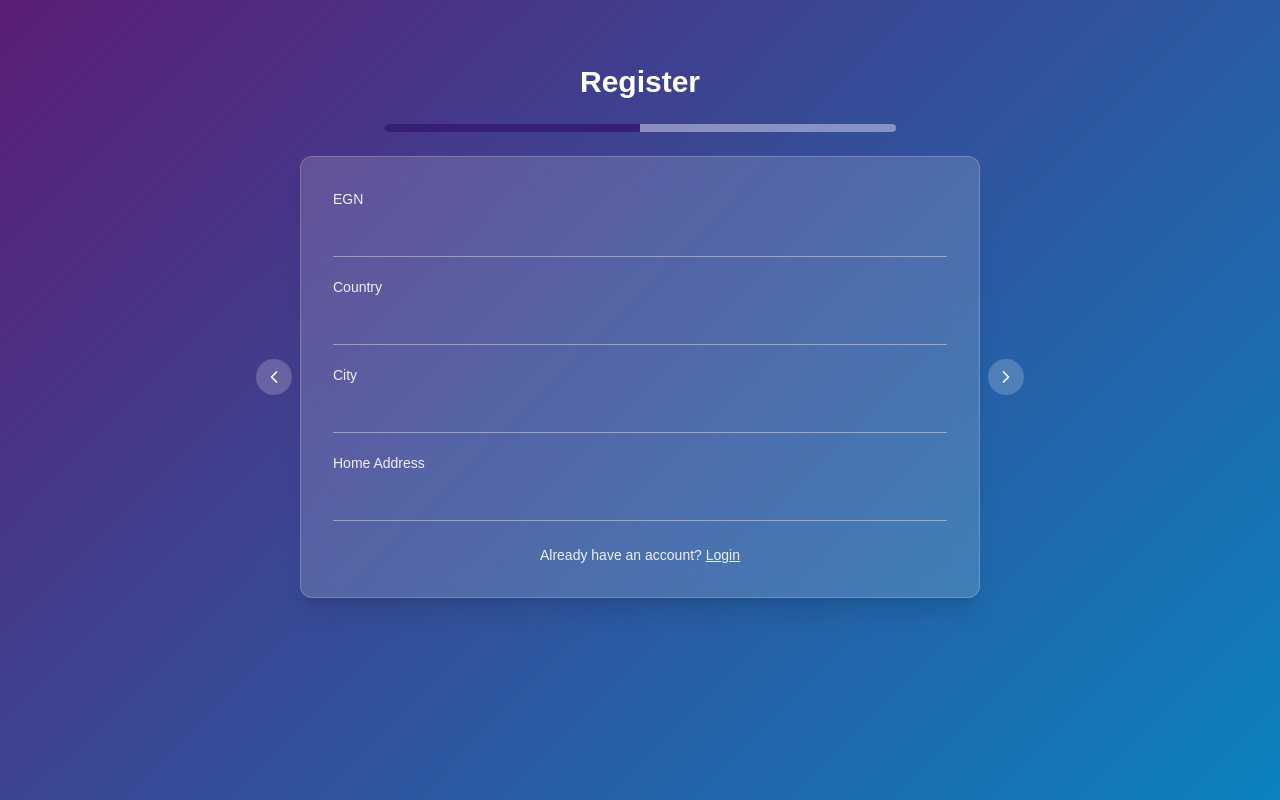
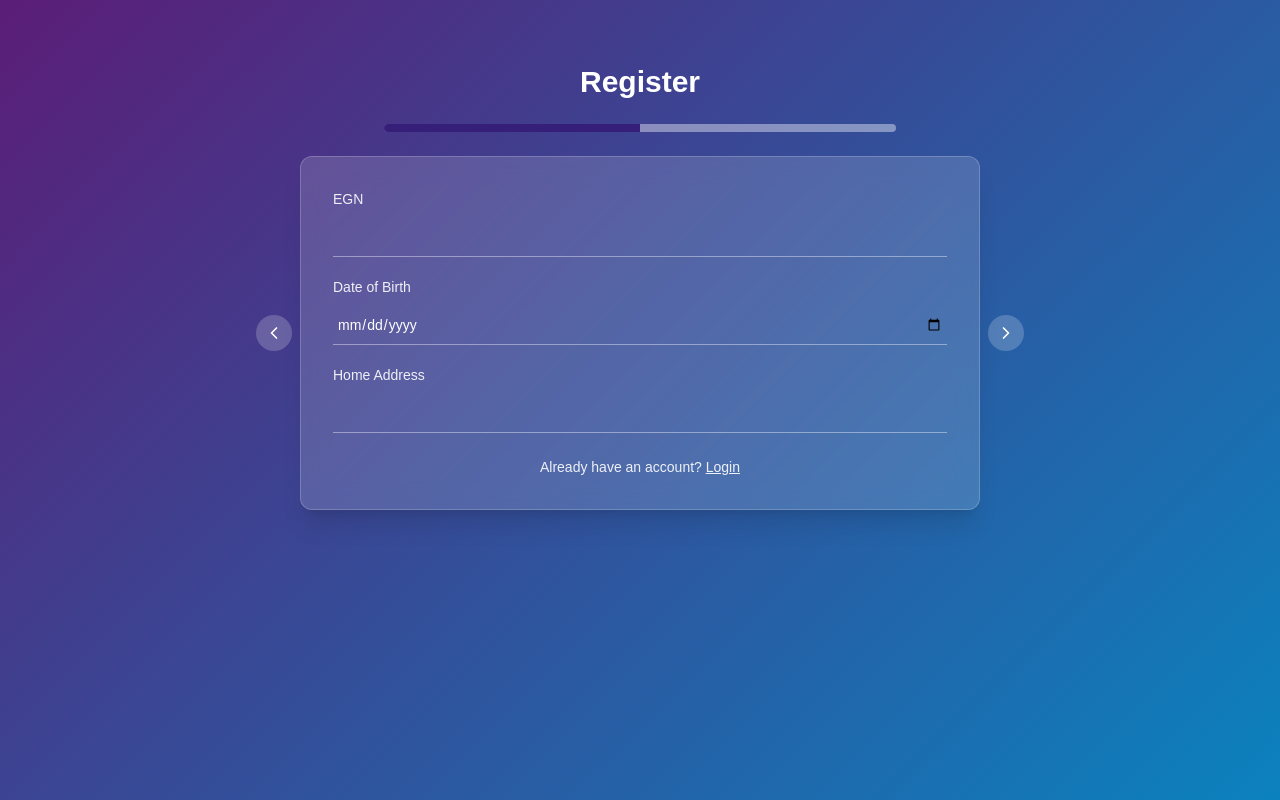
Before and after one commit to IvanAndonov1/BankManager, a React (Vite) app in the folder client/: page /register in a window 1280 px wide. Both pictures are taken after a click on the button 1006 px from the left and 333 px from the top of the page. Built offline with nearby package versions, Linux system fonts and the light colour scheme.

Commit message:
validate second step of registration

```diff
--- a/client/src/components/Auth/Register/StepTwo.jsx
+++ b/client/src/components/Auth/Register/StepTwo.jsx
@@ -1,21 +1,35 @@
-export default function StepTwo({ values = {}, onChange }) {
+export default function StepTwo({ values = {}, onChange, errors = {} }) {
 	return (
 		<div className="space-y-5">
 			<label className="block text-sm text-white/90">
 				<span className="block mb-2">EGN</span>
-				<input value={values.egn || ""} onChange={(e) => onChange?.({ egn: e.target.value })} className="w-full bg-transparent border-b border-white/40 h-10 px-1 text-white outline-none" />
+				<input
+					value={values.egn || ""}
+					onChange={(e) => onChange?.({ egn: e.target.value })}
+					className="w-full bg-transparent border-b border-white/40 h-10 px-1 text-white outline-none"
+				/>
+				{errors.egn && <p className="mt-1 text-xs text-red-200">{errors.egn}</p>}
 			</label>
+
 			<label className="block text-sm text-white/90">
-				<span className="block mb-2">Country</span>
-				<input value={values.country || ""} onChange={(e) => onChange?.({ country: e.target.value })} className="w-full bg-transparent border-b border-white/40 h-10 px-1 text-white outline-none" />
+				<span className="block mb-2">Date of Birth</span>
+				<input
+					type="date"
+					value={values.dateOfBirth || ""}
+					onChange={(e) => onChange?.({ dateOfBirth: e.target.value })}
+					className="w-full bg-transparent border-b border-white/40 h-10 px-1 text-white outline-none"
+				/>
+				{errors.dateOfBirth && <p className="mt-1 text-xs text-red-200">{errors.dateOfBirth}</p>}
 			</label>
-			<label className="block text-sm text-white/90">
-				<span className="block mb-2">City</span>
-				<input value={values.city || ""} onChange={(e) => onChange?.({ city: e.target.value })} className="w-full bg-transparent border-b border-white/40 h-10 px-1 text-white outline-none" />
-			</label>
+
 			<label className="block text-sm text-white/90">
 				<span className="block mb-2">Home Address</span>
-				<input value={values.address || ""} onChange={(e) => onChange?.({ address: e.target.value })} className="w-full bg-transparent border-b border-white/40 h-10 px-1 text-white outline-none" />
+				<input
+					value={values.address || ""}
+					onChange={(e) => onChange?.({ address: e.target.value })}
+					className="w-full bg-transparent border-b border-white/40 h-10 px-1 text-white outline-none"
+				/>
+				{errors.address && <p className="mt-1 text-xs text-red-200">{errors.address}</p>}
 			</label>
 		</div>
 	);
```
